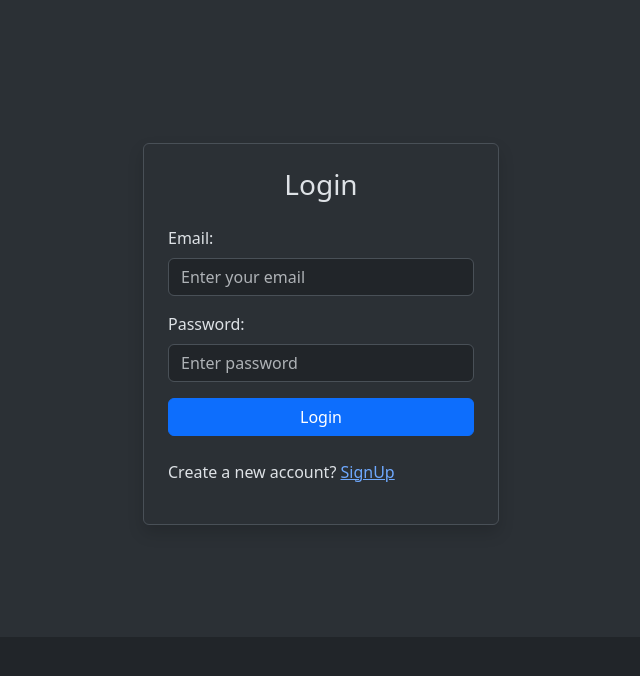
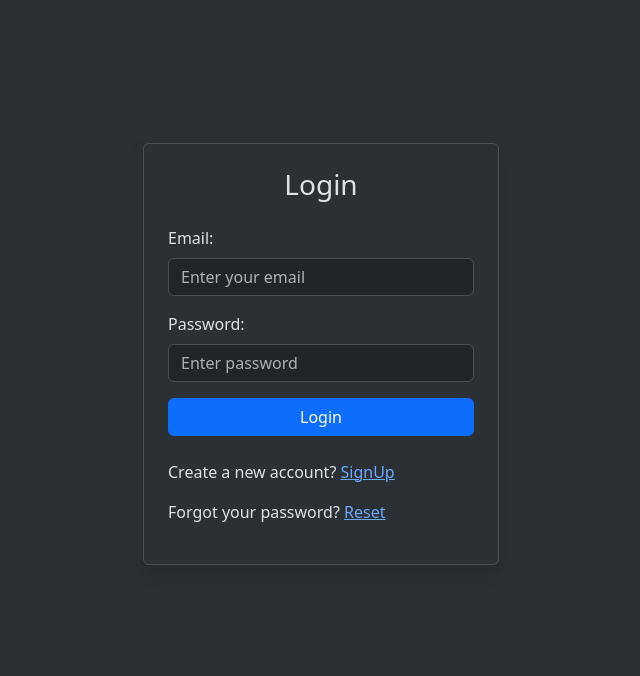
Before and after one commit to MohammadSobhanSt/online-shop, a Django app: page /accounts/login/?next=/accounts/profile/edit/password/ in a window 1280 px wide. Shown: the part 97-773 px from the top of the page, without its empty margins (319-959 px from the left). Run offline with Django 5.2, Linux system fonts and the light colour scheme; some libraries are stand-ins or nearby versions.

Commit message:
Added forgot password (password reset)

```diff
--- a/accounts/templates/accounts/login.html
+++ b/accounts/templates/accounts/login.html
@@ -45,6 +45,7 @@
 
                 <button type="submit" class="btn btn-primary w-100">Login</button><br><br>
                 <p>Create a new account? <a href="{% url 'accounts:user-register' %}">SignUp</a></p>
+                <p>Forgot your password? <a href="{% url 'accounts:reset_password' %}">Reset</a></p>
             </form>
         </div>
     </div>
--- /dev/null
+++ b/accounts/templates/accounts/password_reset_email.html
@@ -0,0 +1,3 @@
+Someone asked for password reset for email {{ email }}. Follow the link below:
+
+{{ protocol}}://{{ domain }}{% url 'accounts:password_reset_confirm' uidb64=uid token=token %}
--- a/accounts/urls.py
+++ b/accounts/urls.py
@@ -24,4 +24,8 @@
              template_name="accounts/password_change_done.html"
          ),
          name='password_change_done'),
+    path("profile/reset/password/", views.UserPasswordResetView.as_view(), name="reset_password"),
+    path("profile/reset/password/done/", views.UserPasswordResetDoneView.as_view(), name="password_reset_done"),
+    path("profile/confirm/<uidb64>/<token>/", views.UserPasswordResetConfirmView.as_view(), name="password_reset_confirm"),
+    path("profile/reset/complete/", views.UserPasswordResetCompleteView.as_view(), name="password_reset_complete"),
 ]
--- a/accounts/views.py
+++ b/accounts/views.py
@@ -1,12 +1,13 @@
 from django.contrib import messages
-from django.db.models import Model
 from django.shortcuts import redirect, render, get_object_or_404
+from django.urls import reverse_lazy
 from .models import CustomUser, Confirm
 from .utilities import send_otp_email
 from django.views import View
 from .forms import UserRegistrationForm, UserLoginForm, UserProfileEditForm, EmailConfirmationForm
 from django.contrib.auth import authenticate, login, logout
 from django.contrib.auth.mixins import LoginRequiredMixin
+from django.contrib.auth import views as auth_views
 
 
 class UserRegistrationView(View):
@@ -158,6 +159,25 @@
         return render(request, self.template_name, {"form":form})
 
 
+class UserPasswordResetView(auth_views.PasswordResetView):
+    template_name = "accounts/password_reset_form.html"
+    success_url = reverse_lazy("accounts:password_reset_done")
+    email_template_name = "accounts/password_reset_email.html"
+
+
+class UserPasswordResetDoneView(auth_views.PasswordResetDoneView):
+    template_name = "accounts/password_reset_done.html"
+
+
+class UserPasswordResetConfirmView(auth_views.PasswordResetConfirmView):
+    template_name = "accounts/password_reset_confirm.html"
+    success_url = reverse_lazy("accounts:password_reset_complete")
+
+
+class UserPasswordResetCompleteView(auth_views.PasswordResetCompleteView):
+    template_name = "accounts/password_reset_complete.html"
+
+
 class UserDeleteView(LoginRequiredMixin, View):
     template_name = 'accounts/user_confirm_delete.html'
 
```
Also changed, not shown: accounts/templates/accounts/password_reset_complete.html (added, +9 -0 lines), accounts/templates/accounts/password_reset_confirm.html (added, +17 -0 lines), accounts/templates/accounts/password_reset_done.html (added, +9 -0 lines), accounts/templates/accounts/password_reset_form.html (added, +13 -0 lines).
